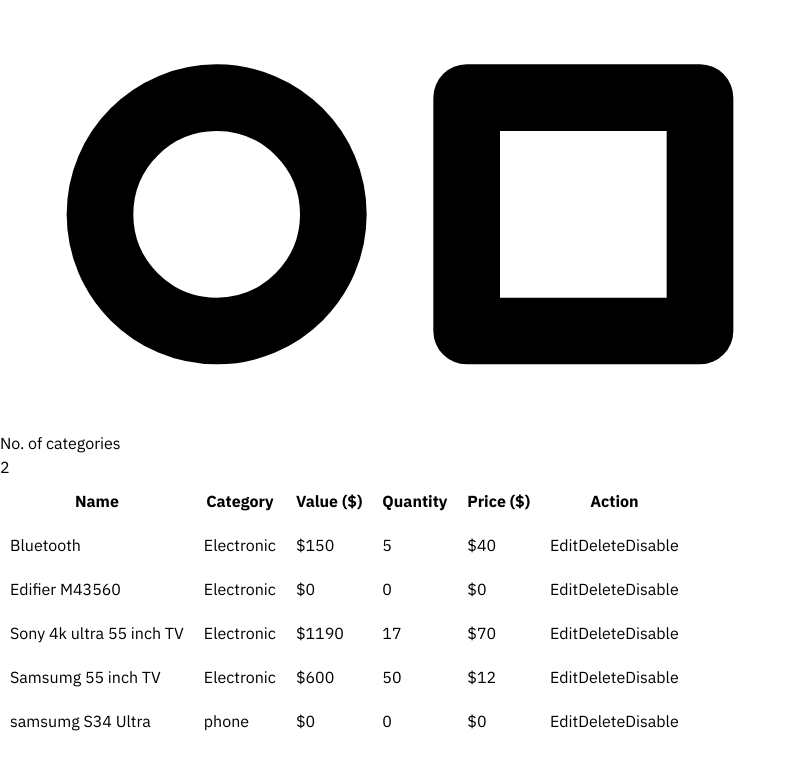
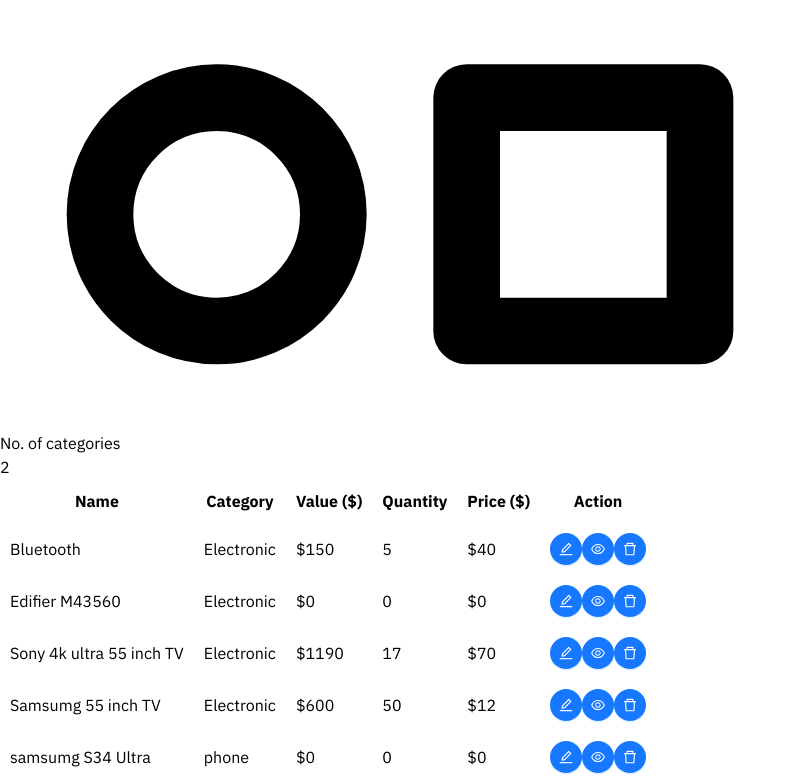
Before and after one commit to kedaroo/inventory-management-private, a React (Vite) app: page / in a window 1280 px wide. Shown: the part 2510-3293 px from the top of the page, without its empty margins (0-796 px from the left). Before the commit the page ends 3253 px from the top, so only its background shows below. Built offline with nearby package versions, Linux system fonts and the light colour scheme; no server answers.

Commit message:
style table

```diff
--- a/src/components/inventory-table/inventory-table.tsx
+++ b/src/components/inventory-table/inventory-table.tsx
@@ -1,4 +1,10 @@
 import { useInventoryStore } from "../../stores/inventory-store";
+import {
+  EditOutlined,
+  EyeOutlined,
+  EyeInvisibleOutlined,
+  DeleteOutlined,
+} from "@ant-design/icons";
 import {
   deleteInventoryItem,
   toggleInventoryItemDisable,
@@ -7,13 +13,14 @@ import { useState } from "react";
 import EditItemModal from "../edit-item-modal/edit-item-modal";
 import { TInventoryItem } from "../../types/inventory";
 import { usePermissionStore } from "../../stores/permission-store";
+import { Button } from "antd";
 
 export default function InventoryTable() {
   const [isModalOpen, setIsModalOpen] = useState(false);
   const [selectedItem, setSelectedItem] = useState<null | TInventoryItem>(null);
   const inventory = useInventoryStore((state) => state.inventory);
   const updateInventory = useInventoryStore((state) => state.updateInventory);
-  const role = usePermissionStore(state => state.role);
+  const role = usePermissionStore((state) => state.role);
 
   const handleDelete = (itemId: string) => {
     const newInventory = deleteInventoryItem(inventory, itemId);
@@ -36,9 +43,9 @@ export default function InventoryTable() {
 
   return (
     <>
-      <table border={1} cellPadding={10} cellSpacing={0}>
+      <table className="border table-auto min-w-full" cellPadding={10}>
         <thead>
-          <tr>
+          <tr className="*:text-left border-b">
             <th>Name</th>
             <th>Category</th>
             <th>Value ($)</th>
@@ -49,18 +56,41 @@ export default function InventoryTable() {
         </thead>
         <tbody>
           {inventory.map((item, index) => (
-            <tr key={index}>
+            <tr key={index} className="border-b">
               <td>{item.name}</td>
               <td>{item.category}</td>
               <td>{item.value}</td>
               <td>{item.quantity}</td>
               <td>{item.price}</td>
-              <td>
-                <button disabled={role === 'user' || item.disabled} onClick={() => handleEdit(item)}>Edit</button>
-                <button disabled={role === 'user'} onClick={() => handleDelete(item.id)}>Delete</button>
-                <button disabled={role === 'user'} onClick={() => handleDisable(item.id)}>
-                  {item.disabled ? "Enable" : "Disable"}
-                </button>
+              <td className="flex gap-2">
+                <Button
+                  disabled={role === "user" || item.disabled}
+                  type="primary"
+                  shape="circle"
+                  className="bg-green-500"
+                  icon={<EditOutlined />}
+                  onClick={() => handleEdit(item)}
+                />
+
+                <Button
+                  disabled={role === "user"}
+                  type="primary"
+                  shape="circle"
+                  className="bg-purple-500"
+                  icon={
+                    item.disabled ? <EyeInvisibleOutlined /> : <EyeOutlined />
+                  }
+                  onClick={() => handleDisable(item.id)}
+                />
+
+                <Button
+                  disabled={role === "user"}
+                  type="primary"
+                  shape="circle"
+                  className="bg-red-500"
+                  icon={<DeleteOutlined />}
+                  onClick={() => handleDelete(item.id)}
+                />
               </td>
             </tr>
           ))}
```
